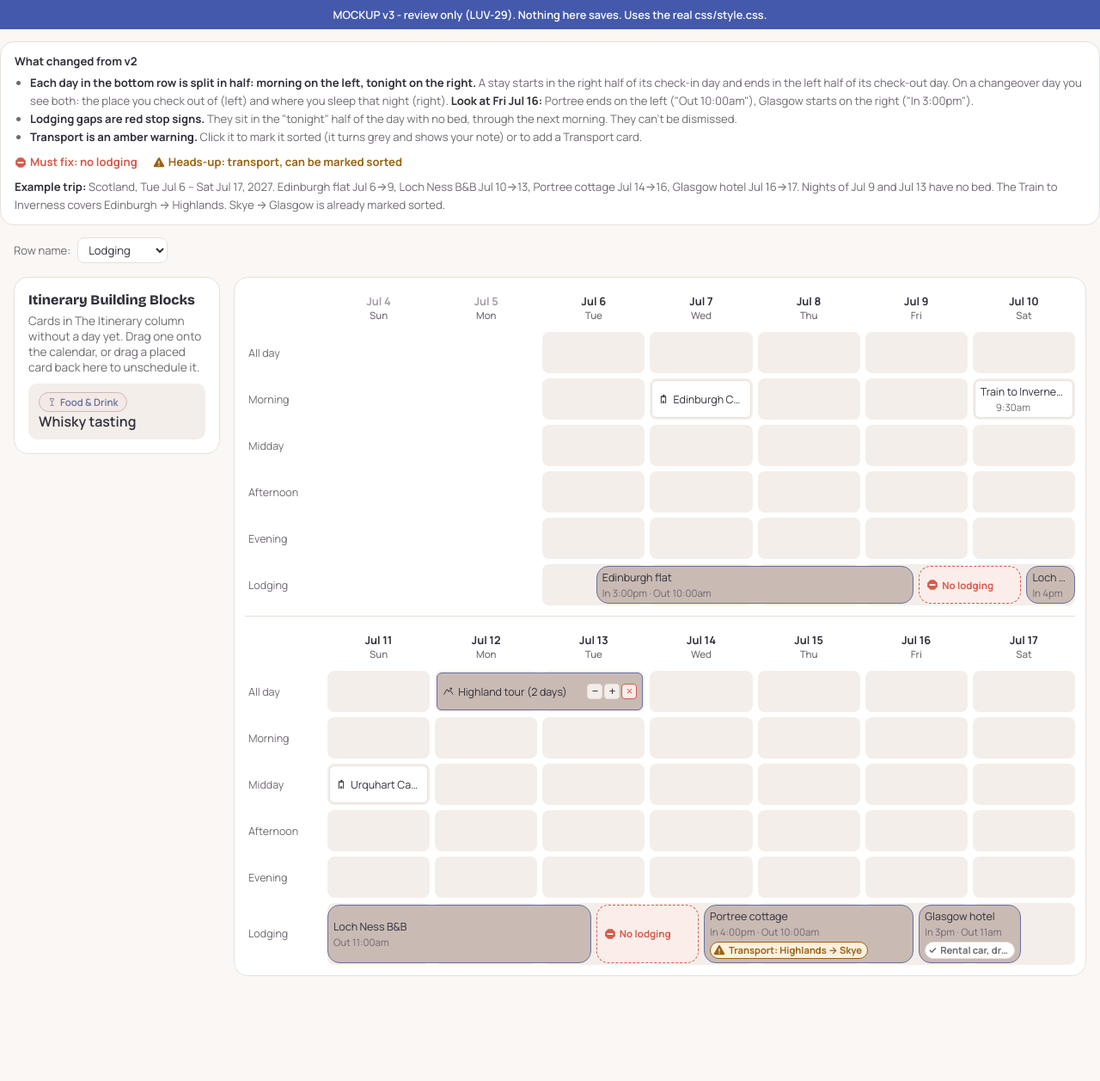
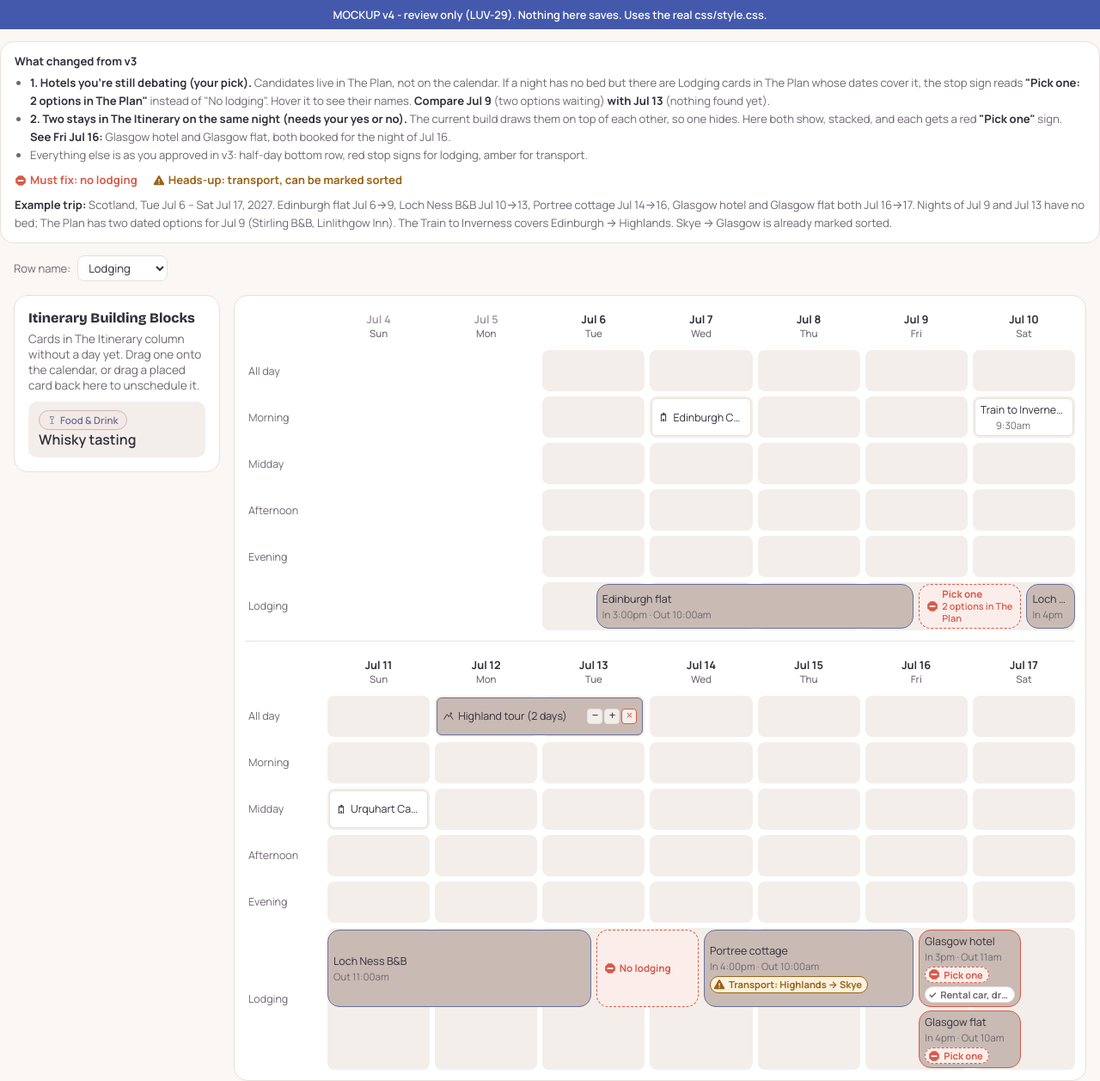
Before and after one commit to luveanmyers/groundwork, a plain HTML site: page mockup/gap-flag-mockup.html in a window 1280 px wide. Shown: the whole page at 86% size. Before the commit the page ends 1135 px from the top, so only its background shows below. Drawn offline with nearby package versions, Linux system fonts and the light colour scheme.

Commit message:
LUV-29: Mock up "pick one" lodging states
v4 of the gap flag mockup. When a night has no bed but dated Lodging
cards in The Plan cover it, the stop sign says "Pick one: N options
in The Plan" (Luvean's choice for hotels still being debated). Also
shows two stays in The Itinerary on the same night stacked with a
"Pick one" sign, for her to confirm, since the current build draws
them on top of each other.

Co-Authored-By: Claude Opus 5.5 <noreply@anthropic.com>

```diff
--- a/mockup/gap-flag-mockup.html
+++ b/mockup/gap-flag-mockup.html
@@ -3,7 +3,7 @@
 <head>
 <meta charset="UTF-8" />
 <meta name="viewport" content="width=device-width, initial-scale=1" />
-<title>SetOut - Lodging/transport gap flag (LUV-29) v3</title>
+<title>SetOut - Lodging/transport gap flag (LUV-29) v4</title>
 <link rel="preconnect" href="https://fonts.googleapis.com">
 <link rel="preconnect" href="https://fonts.gstatic.com" crossorigin>
 <link href="https://fonts.googleapis.com/css2?family=Bricolage+Grotesque:wght@700;800&family=Manrope:wght@400;500;600;700;800&family=Yeseva+One&display=swap" rel="stylesheet">
@@ -70,6 +70,21 @@
     overflow: hidden;
   }
 
+  /* v4: two-line stop sign when options are waiting in The Plan. */
+  .cal-gap-flag .gap-lines { display: flex; flex-direction: column; min-width: 0; line-height: 1.25; }
+  .cal-gap-flag.gap-pick { white-space: normal; }
+  .cal-gap-flag .gap-sub { font-weight: 600; font-size: 0.68rem; }
+  .cal-night-track { row-gap: 4px; }
+  /* v4 case 2: two stays on the same night. */
+  .cal-placed-card.lodging-bar.has-overlap { border-color: var(--danger); }
+  .overlap-chip {
+    display: flex; align-items: center; gap: 4px; margin-top: 2px;
+    padding: 1px 6px 1px 3px; border-radius: var(--radius-pill);
+    font-size: 0.7rem; font-weight: 700; white-space: nowrap; align-self: flex-start;
+    border: 1px dashed var(--danger); background: var(--danger-soft); color: var(--danger);
+    cursor: default;
+  }
+
   /* Transport: amber warning chip. Can be marked sorted. */
   .transport-chip {
     display: flex;
@@ -107,20 +122,20 @@
 </head>
 <body>
 
-<div class="mockup-banner">MOCKUP v3 - review only (LUV-29). Nothing here saves. Uses the real css/style.css.</div>
+<div class="mockup-banner">MOCKUP v4 - review only (LUV-29). Nothing here saves. Uses the real css/style.css.</div>
 
 <div class="mockup-note">
-  <b>What changed from v2</b>
+  <b>What changed from v3</b>
   <ul>
-    <li><b>Each day in the bottom row is split in half: morning on the left, tonight on the right.</b> A stay starts in the right half of its check-in day and ends in the left half of its check-out day. On a changeover day you see both: the place you check out of (left) and where you sleep that night (right). <b>Look at Fri Jul 16:</b> Portree ends on the left ("Out 10:00am"), Glasgow starts on the right ("In 3:00pm").</li>
-    <li><b>Lodging gaps are red stop signs.</b> They sit in the "tonight" half of the day with no bed, through the next morning. They can't be dismissed.</li>
-    <li><b>Transport is an amber warning.</b> Click it to mark it sorted (it turns grey and shows your note) or to add a Transport card.</li>
+    <li><b>1. Hotels you're still debating (your pick).</b> Candidates live in The Plan, not on the calendar. If a night has no bed but there are Lodging cards in The Plan whose dates cover it, the stop sign reads <b>"Pick one: 2 options in The Plan"</b> instead of "No lodging". Hover it to see their names. <b>Compare Jul 9</b> (two options waiting) <b>with Jul 13</b> (nothing found yet).</li>
+    <li><b>2. Two stays in The Itinerary on the same night (needs your yes or no).</b> The current build draws them on top of each other, so one hides. Here both show, stacked, and each gets a red <b>"Pick one"</b> sign. <b>See Fri Jul 16:</b> Glasgow hotel and Glasgow flat, both booked for the night of Jul 16.</li>
+    <li>Everything else is as you approved in v3: half-day bottom row, red stop signs for lodging, amber for transport.</li>
   </ul>
   <div class="legend">
     <span style="color:var(--danger);"><svg class="flag-icon"><use href="#i-stop"/></svg> Must fix: no lodging</span>
     <span style="color:var(--warning);"><svg class="flag-icon"><use href="#i-warn"/></svg> Heads-up: transport, can be marked sorted</span>
   </div>
-  <div style="margin-top:8px;"><b>Example trip:</b> Scotland, Tue Jul 6 &ndash; Sat Jul 17, 2027. Edinburgh flat Jul 6&rarr;9, Loch Ness B&amp;B Jul 10&rarr;13, Portree cottage Jul 14&rarr;16, Glasgow hotel Jul 16&rarr;17. Nights of Jul 9 and Jul 13 have no bed. The Train to Inverness covers Edinburgh &rarr; Highlands. Skye &rarr; Glasgow is already marked sorted.</div>
+  <div style="margin-top:8px;"><b>Example trip:</b> Scotland, Tue Jul 6 &ndash; Sat Jul 17, 2027. Edinburgh flat Jul 6&rarr;9, Loch Ness B&amp;B Jul 10&rarr;13, Portree cottage Jul 14&rarr;16, Glasgow hotel and Glasgow flat both Jul 16&rarr;17. Nights of Jul 9 and Jul 13 have no bed; The Plan has two dated options for Jul 9 (Stirling B&amp;B, Linlithgow Inn). The Train to Inverness covers Edinburgh &rarr; Highlands. Skye &rarr; Glasgow is already marked sorted.</div>
 </div>
 
 <div class="mockup-switch">
@@ -200,8 +215,8 @@
               <div class="placed-time-row" style="padding-left:0;">In 3:00pm &middot; Out 10:00am</div>
             </div>
             <!-- No bed the night of Jul 9: Jul 9 tonight (12) -> Jul 10 morning (13) -->
-            <div class="cal-gap-flag" style="grid-row:1; grid-column:12 / 14;" title="No lodging booked for the night of Jul 9. This needs a Lodging card.">
-              <svg class="flag-icon"><use href="#i-stop"/></svg><span>No lodging</span>
+            <div class="cal-gap-flag gap-pick" style="grid-row:1; grid-column:12 / 14;" title="No lodging chosen for the night of Jul 9. Options in The Plan: Stirling B&amp;B, Linlithgow Inn. Move one into The Itinerary.">
+              <svg class="flag-icon"><use href="#i-stop"/></svg><span class="gap-lines"><span>Pick one</span><span class="gap-sub">2 options in The Plan</span></span>
             </div>
             <!-- Loch Ness: in Jul 10 (d6, tonight col 14), continues into week 2 -->
             <div class="cal-placed-card allday-bar lodging-bar stay-continues" style="grid-row:1; grid-column:14 / 15;">
@@ -278,10 +293,18 @@
               <div class="transport-chip" id="chip-skye" data-from="Highlands" data-to="Skye" onclick="openTransport(event, this)" title="Highlands to Skye: no dated Flight or Transport card yet. Click to mark it sorted or add one."><svg class="flag-icon"><use href="#i-warn"/></svg><span>Transport: Highlands &rarr; Skye</span></div>
             </div>
             <!-- Glasgow: in Jul 16 (tonight col 12) -> out Jul 17 (d6, morning col 13) -->
-            <div class="cal-placed-card allday-bar lodging-bar" style="grid-row:1; grid-column:12 / 14;">
+            <div class="cal-placed-card allday-bar lodging-bar has-overlap" style="grid-row:1; grid-column:12 / 14;">
               <div class="placed-top-row"><span class="placed-label"><span class="placed-title">Glasgow hotel</span></span></div>
               <div class="placed-time-row" style="padding-left:0;">In 3pm &middot; Out 11am</div>
+              <div class="overlap-chip" title="Glasgow flat is also booked for the night of Jul 16. Keep one and move the other out of The Itinerary."><svg class="flag-icon"><use href="#i-stop"/></svg><span>Pick one</span></div>
               <div class="transport-chip sorted" id="chip-glasgow" data-from="Skye" data-to="Glasgow" data-note="Rental car, drop off in Glasgow" onclick="openTransport(event, this)" title="Skye to Glasgow: sorted. Rental car, drop off in Glasgow">&#10003; <span>Rental car, drop off in Glasgow</span></div>
+            </div>
+            <!-- Case 2: a second stay for the same night goes on its own line
+                 (grid-row 2) instead of on top of the first. -->
+            <div class="cal-placed-card allday-bar lodging-bar has-overlap" style="grid-row:2; grid-column:12 / 14;">
+              <div class="placed-top-row"><span class="placed-label"><span class="placed-title">Glasgow flat</span></span></div>
+              <div class="placed-time-row" style="padding-left:0;">In 4pm &middot; Out 10am</div>
+              <div class="overlap-chip" title="Glasgow hotel is also booked for the night of Jul 16. Keep one and move the other out of The Itinerary."><svg class="flag-icon"><use href="#i-stop"/></svg><span>Pick one</span></div>
             </div>
             <!-- Jul 17 tonight (col 14) stays empty: last day of the trip, no night. -->
           </div>
```
